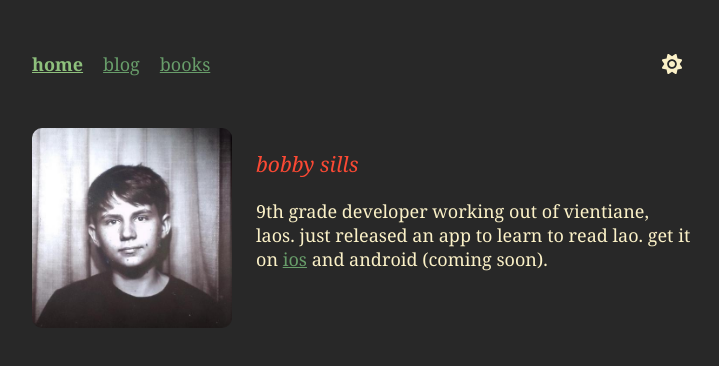
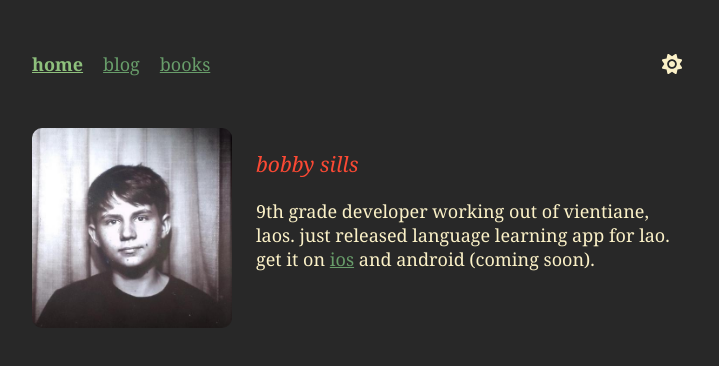
Before and after one commit to bobby-sills/bobby-sills.github.io, a Svelte app: page / in a window 1280 px wide. Shown: the top 366 px of the page, without its empty margins (278-997 px from the left). Built offline with nearby package versions, Linux system fonts and the light colour scheme.

Commit message:
updated bio

```diff
--- a/src/Home.svelte
+++ b/src/Home.svelte
@@ -29,10 +29,10 @@
     >
       <h3>bobby sills</h3>
       <span
-        >9th grade developer working out of vientiane, laos. just released an
-        app to learn to read lao. get it on <a
-          href="https://apps.apple.com/us/app/read-lao/id6749076081">ios</a
-        > and android (coming soon).
+        >9th grade developer working out of vientiane, laos. just released
+        language learning app for lao. get it on
+        <a href="https://apps.apple.com/us/app/read-lao/id6749076081">ios</a> and
+        android (coming soon).
       </span>
       <span> </span>
     </div>
```
